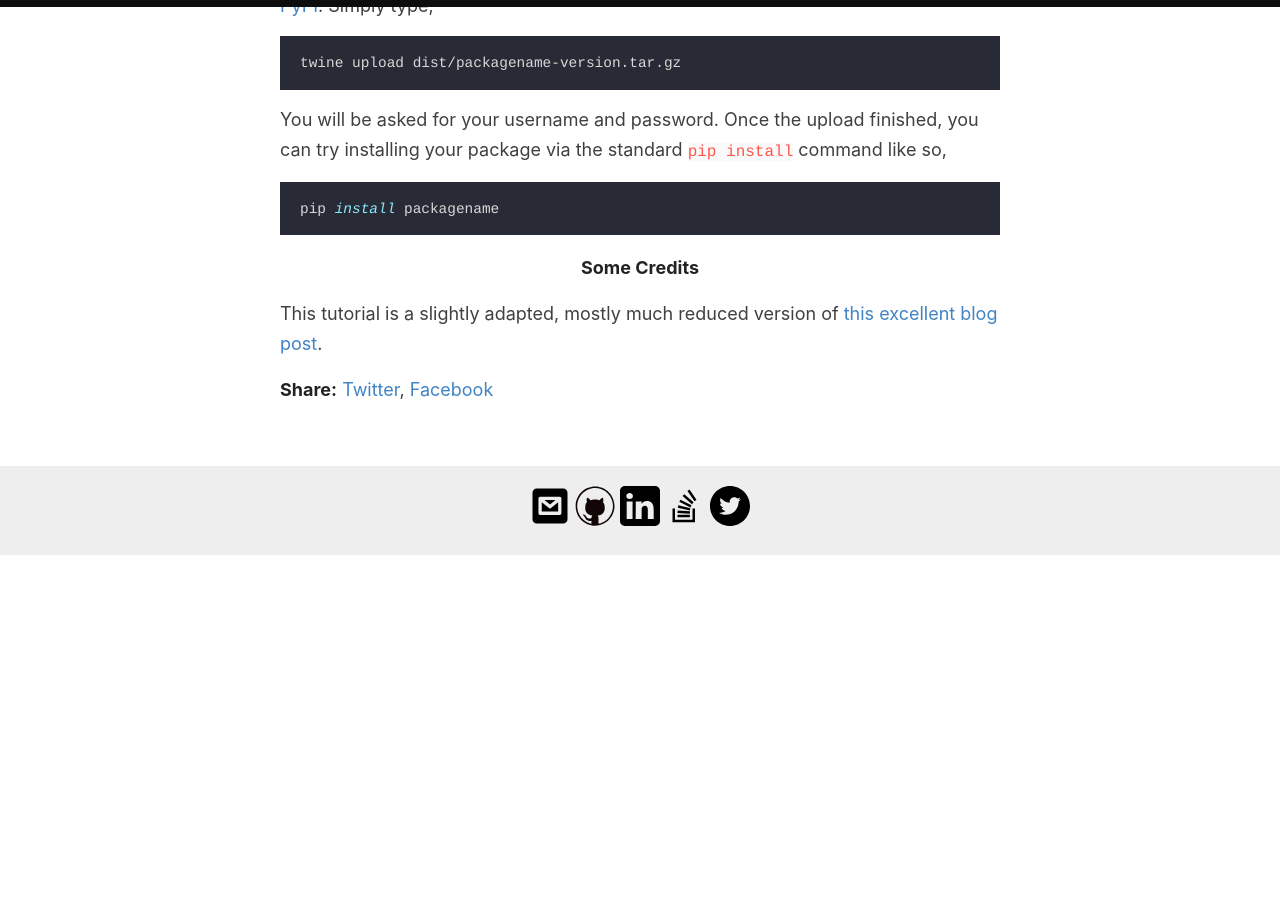
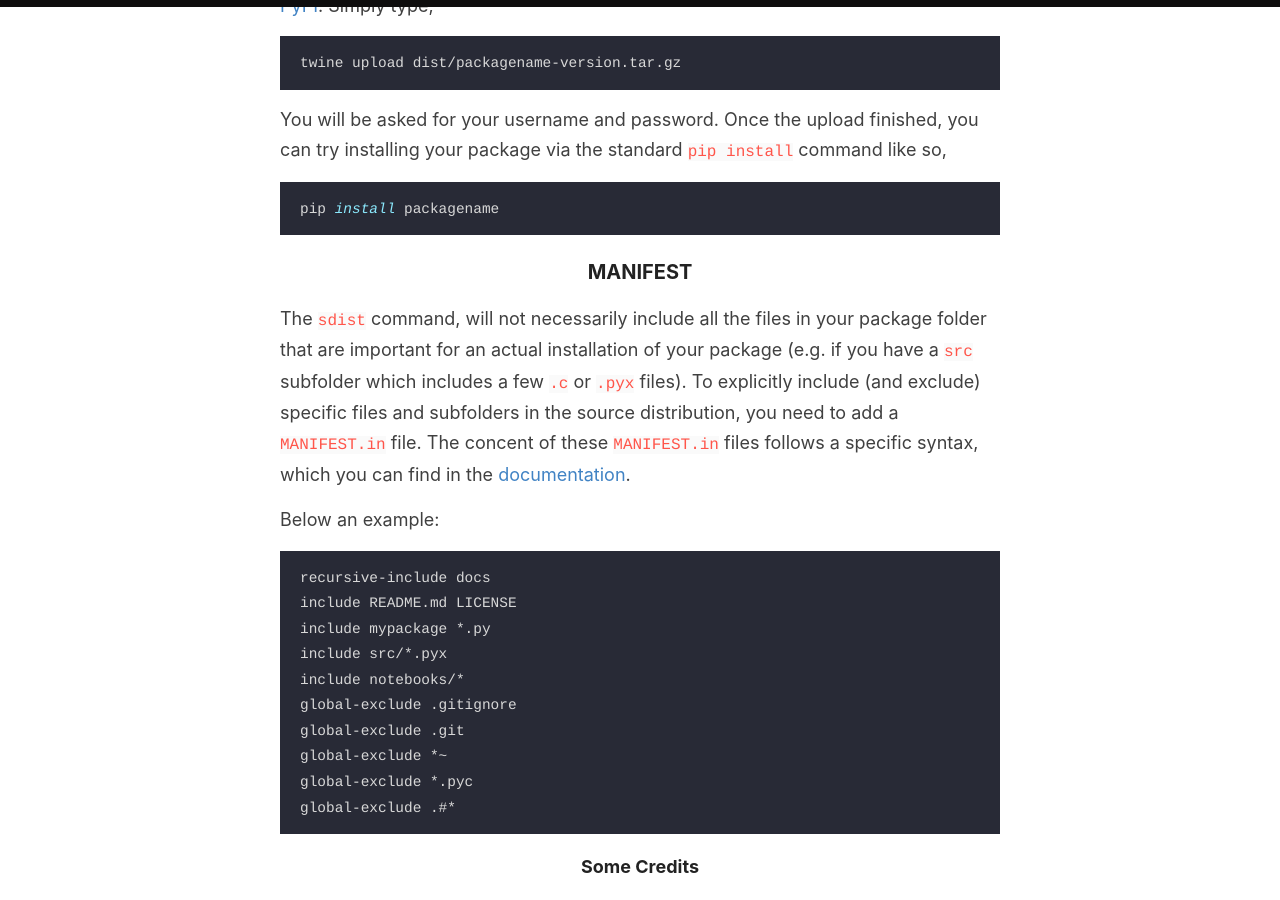
Before and after one commit to AlexanderFengler/AlexanderFengler.github.io, a Jekyll site: the page built from _posts/2023-03-19-make-python-package-pip-installable.md, in a window 1280 px wide and 900 px high, scrolled down 1725 px. Built offline with Jekyll 4.4.1, drawn with Linux system fonts in a browser that asks for light colours; comment, search, counter and statistics services are not loaded; before the commit the page ends 2280 px from its top, so only the background shows below that.

Commit message:
add manifest file stuff

````diff
--- a/_posts/2023-03-19-make-python-package-pip-installable.md
+++ b/_posts/2023-03-19-make-python-package-pip-installable.md
@@ -70,6 +70,24 @@ You will be asked for your username and password. Once the upload finished, you
 pip install packagename
 ```
 
+### MANIFEST
+
+The `sdist` command, will not necessarily include all the files in your package folder that are important for an actual installation of your package (e.g. if you have a `src` subfolder which includes a few `.c` or `.pyx` files). To explicitly include (and exclude) specific files and subfolders in the source distribution, you need to add a [`MANIFEST.in`](https://packaging.python.org/en/latest/guides/using-manifest-in/) file. The concent of these `MANIFEST.in` files follows a specific syntax, which you can find in the [documentation](https://packaging.python.org/en/latest/guides/using-manifest-in/).
+
+Below an example:
+
+```
+recursive-include docs
+include README.md LICENSE
+include mypackage *.py
+include src/*.pyx
+include notebooks/*
+global-exclude .gitignore
+global-exclude .git
+global-exclude *~
+global-exclude *.pyc
+global-exclude .#*
+```
+
 #### Some Credits
-
 This tutorial is a slightly adapted, mostly much reduced version of [this excellent blog post](https://betterscientificsoftware.github.io/python-for-hpc/tutorials/python-pypi-packaging/).
````
